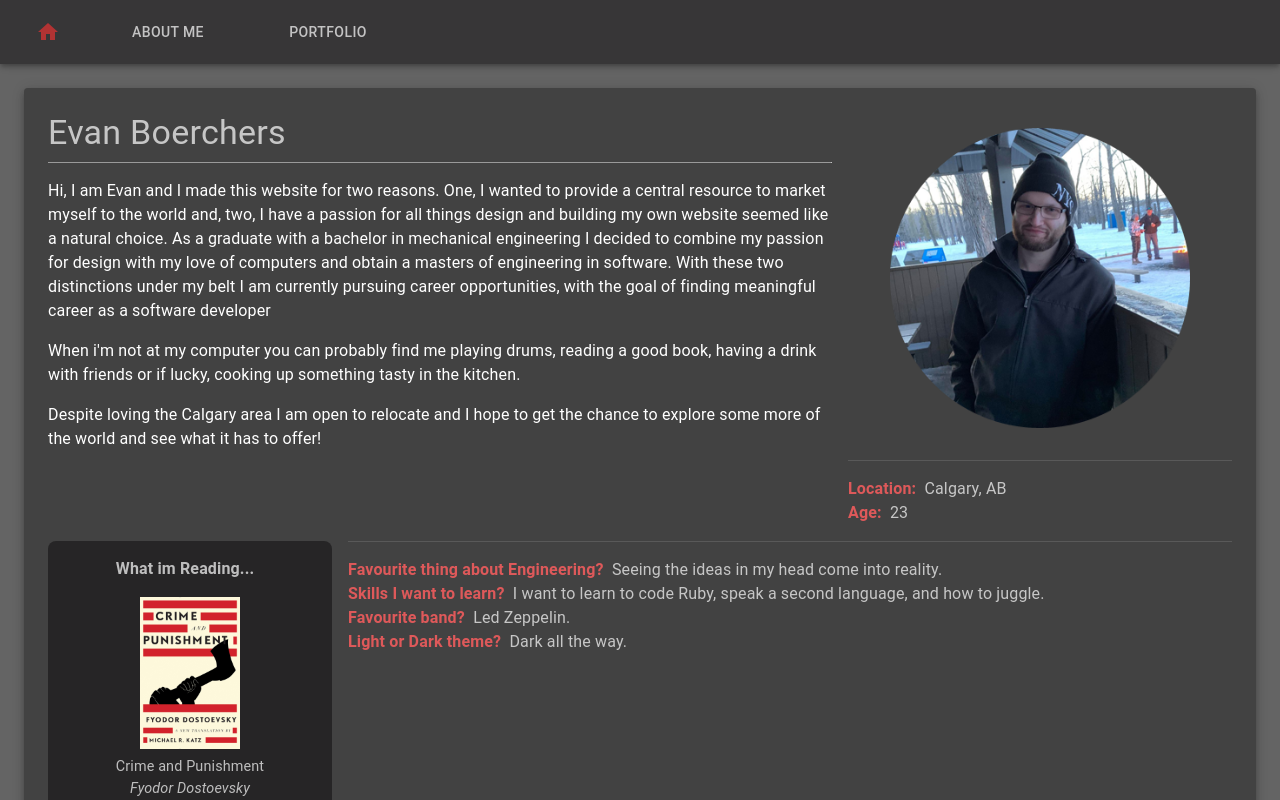
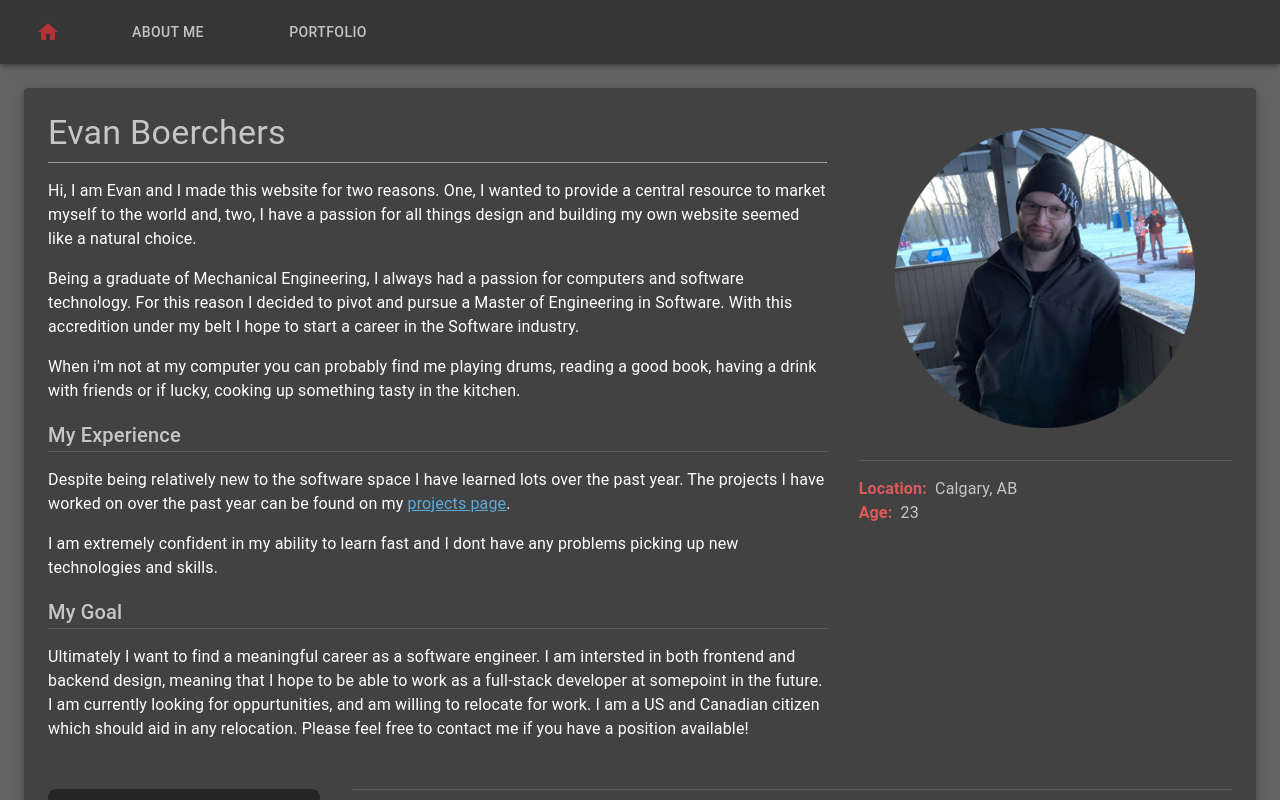
Before and after one commit to evankboerchers/personal-website-1, a React (Create React App) app: page /aboutme in a window 1280 px wide. Shown: the top 800 px of the page. Built offline with nearby package versions, Linux system fonts and the light colour scheme.

Commit message:
modified bio and aboutme page

```diff
--- a/src/components/aboutme/Bio.js
+++ b/src/components/aboutme/Bio.js
@@ -1,4 +1,5 @@
-import { makeStyles, Typography } from '@material-ui/core';
+import { Divider, makeStyles, Typography } from '@material-ui/core';
+import { Link } from 'react-router-dom';
 import React from 'react';
 
 const useStyles = makeStyles((theme) => ({
@@ -28,22 +29,44 @@ function Bio() {
           Hi, I am Evan and I made this website for two reasons. One, I wanted
           to provide a central resource to market myself to the world and, two,
           I have a passion for all things design and building my own website
-          seemed like a natural choice. As a graduate with a bachelor in
-          mechanical engineering I decided to combine my passion for design with
-          my love of computers and obtain a masters of engineering in software.
-          With these two distinctions under my belt I am currently pursuing
-          career opportunities, with the goal of finding meaningful career as a
-          software developer
+          seemed like a natural choice.
+        </p>
+        <p>
+          Being a graduate of Mechanical Engineering, I always had a passion for
+          computers and software technology. For this reason I decided to pivot
+          and pursue a Master of Engineering in Software. With this accredition
+          under my belt I hope to start a career in the Software industry.
         </p>
         <p>
           When i'm not at my computer you can probably find me playing drums,
           reading a good book, having a drink with friends or if lucky, cooking
           up something tasty in the kitchen.
         </p>
+        <Typography variant="h6" color="textSecondary">
+          My Experience
+          <Divider />
+        </Typography>
         <p>
-          Despite loving the Calgary area I am open to relocate and I hope to
-          get the chance to explore some more of the world and see what it has
-          to offer!
+          Despite being relatively new to the software space I have learned lots
+          over the past year. The projects I have worked on over the past year
+          can be found on my <Link to="/projects">projects page</Link>.
+        </p>
+        <p>
+          I am extremely confident in my ability to learn fast and I dont have
+          any problems picking up new technologies and skills.
+        </p>
+        <Typography variant="h6" color="textSecondary">
+          My Goal
+          <Divider />
+        </Typography>
+        <p>
+          Ultimately I want to find a meaningful career as a software engineer.
+          I am intersted in both frontend and backend design, meaning that I
+          hope to be able to work as a full-stack developer at somepoint in the
+          future. I am currently looking for oppurtunities, and am willing to
+          relocate for work. I am a US and Canadian citizen which should aid in
+          any relocation. Please feel free to contact me if you have a position
+          available!
         </p>
       </Typography>
     </div>
--- a/src/pages/Aboutme.js
+++ b/src/pages/Aboutme.js
@@ -19,6 +19,7 @@ const useStyles = makeStyles((theme) => ({
   },
   infoBox: {
     marginTop: theme.spacing(2),
+    marginBottom: theme.spacing(2),
   },
   bookContainer: {
     display: 'flex',
@@ -160,7 +161,7 @@ function Aboutme() {
 
   return (
     <Paper className={classes.paper} elevation={elevation}>
-      <Grid container spacing={2}>
+      <Grid container spacing={4}>
         <BioItem />
         <PortraitItem />
         <ReadingItem />
```
